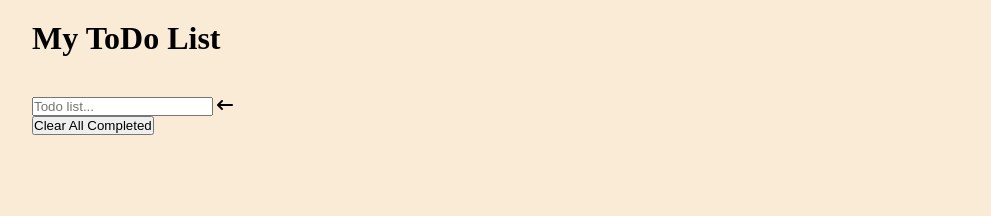
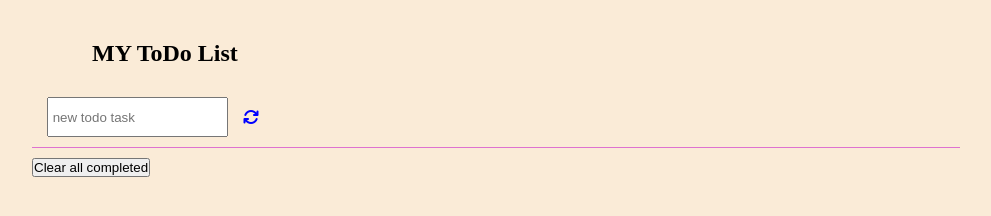
Before and after one commit to RichardChileya/ToDo-List, a website built with webpack: page dist/index.html in a window 1280 px wide. Shown: the whole page, without its empty margins (28-1019 px from the left). Built offline with nearby package versions, Linux system fonts and the light colour scheme.

Commit message:
add dist index.html

```diff
--- a/dist/index.html
+++ b/dist/index.html
@@ -4,27 +4,34 @@
   <meta charset="UTF-8">
   <meta http-equiv="X-UA-Compatible" content="IE=edge">
   <meta name="viewport" content="width=device-width, initial-scale=1.0">
-  <script src="https://kit.fontawesome.com/171fcd9d48.js" crossorigin="anonymous"></script>
-  <title>ToDo List</title>
+  <title>Document</title>
+  <script src="https://kit.fontawesome.com/95c0469538.js" crossorigin="anonymous"></script>
 <script defer src="main.js"></script></head>
 <body>
-  <header class="header">
-    <h1>My ToDo List</h1>
-  </header>
+  <main>
+    <section class="container">
+      <header>
+        <h2 class="todoHeader">MY ToDo List</h2>
+      </header>
 
-  <div class="container">
-      <div class="input-arrow">
-        <input type="text" placeholder="Todo list..." />
-      <i class="fa-sharp fa-solid fa-arrow-left-long"></i>
-      </div>
-
-    <ul class="list-container">
-      <!-- Create code dynamically here  -->
-    </ul>
-    <button>Clear All Completed </button>
-  </div>
+      <section>
+        <form>
+          <div class="inputBox">
+            <input type="text" class="input" id="input" placeholder=" new todo task">
+          <i class="fa-solid fa-arrows-rotate arrow"></i>
+          </div>
+          <div class="error"></div>
 
 
-  <script src="./index.js"></script>
+        </form>
+        <div class="todoContainer">
+          <!-- Dynamic Code Here -->
+        </div>
+        <div class="clear">
+          <button type="button" id="clear-completed" class="clearAllTasks">Clear all completed</button>
+        </div>
+      </section>
+    </section>
+  </main>
 </body>
 </html>
```
